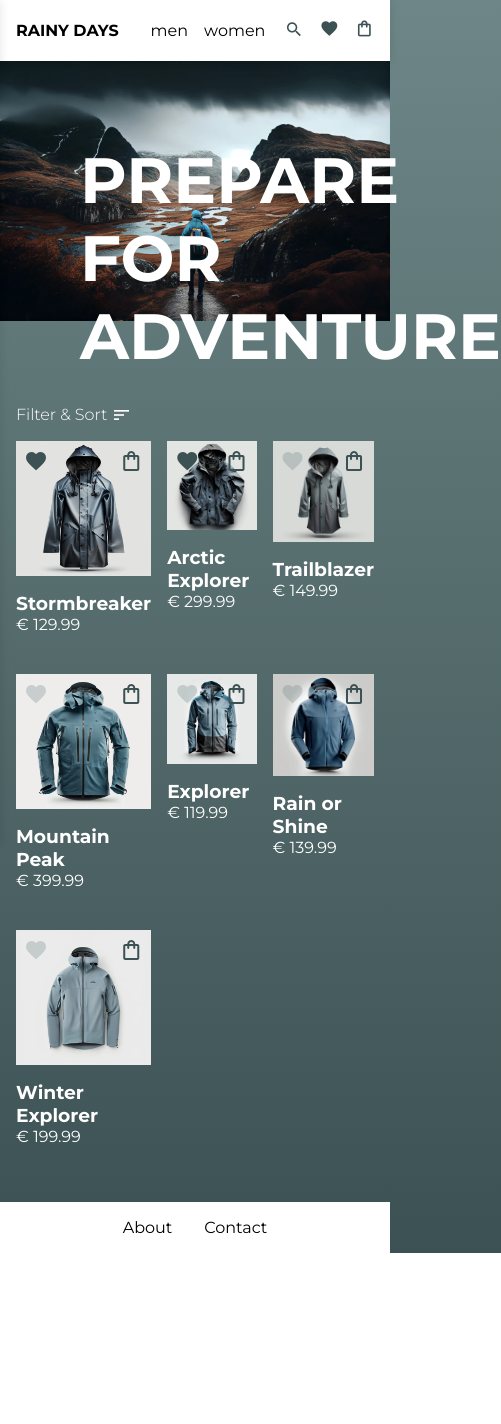
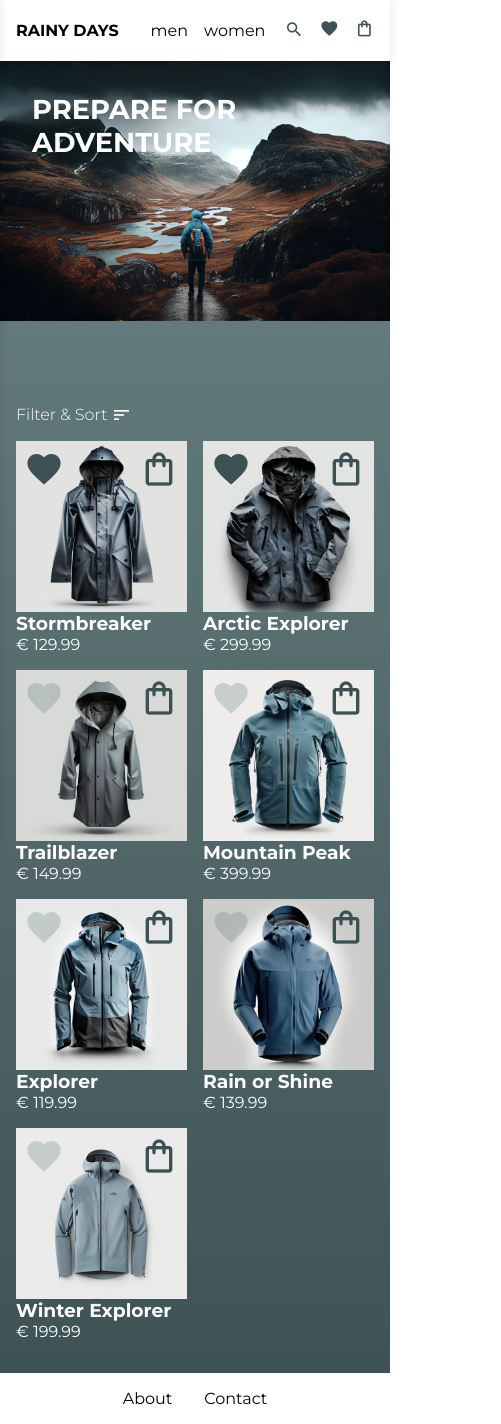
Before and after one commit to kyrregjerstad/Rainy-Days, a SvelteKit app: page /browse/men in a window 390 px wide. Shown: the whole page, 501 px wide, since content can reach past the window. Before the commit the page ends 1253 px from the top, so only its background shows below. Built offline with nearby package versions, Linux system fonts and the light colour scheme.

Commit message:
add media queries

```diff
--- a/src/components/FeaturedProducts.svelte
+++ b/src/components/FeaturedProducts.svelte
@@ -23,25 +23,25 @@
 <style>
   .featured-products {
     display: grid;
-    grid-template-columns: repeat(3, 1fr);
+    grid-template-columns: repeat(4, 1fr);
     grid-gap: 2rem;
     padding: 0;
-    margin: 1rem;
+    margin-block: 5rem;
+    margin-inline: 2rem;
   }
 
-  .product {
-    background-color: var(--clr-white);
-    box-shadow: 0 0 10px rgba(0, 0, 0, 0.1);
+  @media (max-width: 900px) {
+    .featured-products {
+      grid-template-columns: repeat(2, 1fr);
+      grid-gap: 1rem;
+      margin-block: 3rem;
+    }
   }
 
-  .featured-product-img {
-    width: 100%;
-    height: 100%;
-    object-fit: cover;
-  }
-
-  .product-text {
-    position: absolute;
-    margin: 1rem;
+  @media (max-width: 600px) {
+    .featured-products {
+      margin-block: 2.5rem;
+      margin-inline: 1rem;
+    }
   }
 </style>
--- /dev/null
+++ b/src/components/FeaturedText.svelte
@@ -0,0 +1,59 @@
+<section class="featured-text">
+  <div class="text">
+    <h2>Discover Our Collection of Stylish Jackets</h2>
+    <p>
+      Find your perfect rain jacket for any occasion. Our collection features
+      top-quality materials and stylish designs that will keep you comfortable
+      and dry no matter the weather. Browse our selection today and find the
+      perfect fit for you.
+    </p>
+  </div>
+  <div class="vertical-line" />
+  <div class="text">
+    <h2>Stay Dry and Comfortable on Rainy Days</h2>
+    <p>
+      Make a statement while staying comfortable and dry with our range of
+      stylish and functional rain jackets. Our jackets are made with durable
+      materials that will last season after season. Shop now and stay
+      fashionable in any weather.
+    </p>
+  </div>
+</section>
+
+<style>
+  section {
+    margin: 2rem 2rem;
+    color: var(--clr-black);
+  }
+
+  .featured-text {
+    display: grid;
+    grid-template-columns: 5fr 1fr 5fr;
+    grid-gap: 1rem;
+    text-align: center;
+  }
+
+  .vertical-line {
+    background-color: var(--clr-black);
+    width: 1px;
+    height: 100%;
+    justify-self: center;
+  }
+
+  .text h2 {
+    padding-block: 2rem;
+  }
+
+  .text {
+    padding-block: 15%;
+    line-height: 1.5rem;
+    color: var(--clr-white);
+  }
+
+  @media (min-width: 1200px) {
+    .text h2 {
+      font-size: 3rem;
+      line-height: 3rem;
+    }
+  }
+</style>
--- a/src/components/HeroImage.svelte
+++ b/src/components/HeroImage.svelte
@@ -1,33 +1,82 @@
 <script>
+  import { bind } from "svelte/internal";
+
   export let title = "Rainy Days";
   export let subtitle = "";
   export let imgSrc = "/assets/images/hero/hero-4.webp";
+
+  let scrollY;
+  let speed = 0.5;
+
+  const scrollRangeMin = 0;
+  const scrollRangeMax = 500;
+
+  const outputRangeMin = 1;
+  const outputRangeMax = 1.2;
+
+  const mapRange = (value, inMin, inMax, outMin, outMax) =>
+    ((value - inMin) * (outMax - outMin)) / (inMax - inMin) + outMin;
+
+  const clamp = (value, min, max) => Math.min(Math.max(value, min), max);
+
+  $: scaledValue = clamp(
+    mapRange(
+      scrollY,
+      scrollRangeMin,
+      scrollRangeMax,
+      outputRangeMin,
+      outputRangeMax
+    ),
+    outputRangeMin,
+    outputRangeMax
+  ).toFixed(4);
+
+  $: scaledValue, console.log(scaledValue);
 </script>
 
+<svelte:window bind:scrollY />
+
 <section class="hero">
-  <div class="text">
+  <div class="text" style:transform={`translate3d(0, ${scrollY}px, 0)`}>
     <h1>{title}</h1>
     <h2>{subtitle}</h2>
   </div>
-  <img src={imgSrc} alt="{title} hero image" />
+  <div class="image-container">
+    <img
+      src={imgSrc}
+      alt="{title} hero image"
+      style:transform={`translate3d(0, ${
+        scrollY * speed
+      }px, 0) scale3d(${scaledValue}, ${scaledValue}, 1)`}
+    />
+  </div>
 </section>
 
 <style>
   .text {
     position: absolute;
     color: var(--clr-white);
-    margin: 5rem;
+    margin: 2rem;
+    z-index: 10;
   }
   .text h1 {
-    font-size: 4rem;
+    font-size: 7vw;
     text-transform: uppercase;
   }
   .text h2 {
     font-size: 2rem;
   }
 
+  .image-container {
+    overflow: hidden;
+    object-fit: contain;
+    object-position: 100% 100%;
+    /* height: 10vh; */
+  }
+
   .hero {
     position: relative;
     margin: 0;
+    overflow: hidden;
   }
 </style>
--- a/src/components/browse/AddToCart.svelte
+++ b/src/components/browse/AddToCart.svelte
@@ -75,4 +75,10 @@
   span {
     color: var(--clr-button-icon);
   }
+
+  @media (max-width: 600px) {
+    button {
+      font-size: 2.5rem;
+    }
+  }
 </style>
--- a/src/components/browse/AddToFavorites.svelte
+++ b/src/components/browse/AddToFavorites.svelte
@@ -67,4 +67,10 @@
   .isFavorite {
     color: var(--clr-button-favorite-active);
   }
+
+  @media (max-width: 600px) {
+    button {
+      font-size: 2.5rem;
+    }
+  }
 </style>
--- a/src/components/browse/Product.svelte
+++ b/src/components/browse/Product.svelte
@@ -54,7 +54,6 @@
 <style>
   .product-container {
     position: relative;
-    margin-bottom: 1.5rem;
   }
 
   .product-container img {
@@ -69,7 +68,6 @@
   .product-image {
     aspect-ratio: 1 / 1;
     overflow: hidden;
-    margin-bottom: 1rem;
   }
 
   .buttons {
@@ -81,6 +79,7 @@
   }
 
   .featured-title {
+    word-spacing: 100vw;
     z-index: 10;
     position: absolute;
     margin: 1rem;
--- a/src/routes/+page.svelte
+++ b/src/routes/+page.svelte
@@ -1,6 +1,7 @@
 <script>
   import FeaturedCollections from "../components/FeaturedCollections.svelte";
   import FeaturedProducts from "../components/FeaturedProducts.svelte";
+  import FeaturedText from "../components/FeaturedText.svelte";
   import Footer from "../components/Footer.svelte";
   import HeroImage from "../components/HeroImage.svelte";
 </script>
@@ -8,28 +9,7 @@
 <HeroImage />
 <FeaturedProducts />
 <FeaturedCollections />
-
-<section class="featured-text">
-  <div class="text">
-    <h2>Discover Our Collection of Stylish Jackets</h2>
-    <p>
-      Find your perfect rain jacket for any occasion. Our collection features
-      top-quality materials and stylish designs that will keep you comfortable
-      and dry no matter the weather. Browse our selection today and find the
-      perfect fit for you.
-    </p>
-  </div>
-  <div class="vertical-line" />
-  <div class="text">
-    <h2>Stay Dry and Comfortable on Rainy Days</h2>
-    <p>
-      Make a statement while staying comfortable and dry with our range of
-      stylish and functional rain jackets. Our jackets are made with durable
-      materials that will last season after season. Shop now and stay
-      fashionable in any weather.
-    </p>
-  </div>
-</section>
+<FeaturedText />
 
 <section class="full-width-section">
   <div class="image-container">
@@ -47,30 +27,6 @@
     color: var(--clr-black);
   }
 
-  .featured-text {
-    display: grid;
-    grid-template-columns: 5fr 1fr 5fr;
-    grid-gap: 1rem;
-    text-align: center;
-  }
-
-  .vertical-line {
-    background-color: var(--clr-black);
-    width: 1px;
-    height: 100%;
-    justify-self: center;
-  }
-
-  .text h2 {
-    padding-block: 2rem;
-  }
-
-  .text {
-    padding-block: 15%;
-    line-height: 1.5rem;
-    color: var(--clr-white);
-  }
-
   .full-width-section {
     padding: 0;
     margin: 0;
--- a/src/routes/browse/+layout.svelte
+++ b/src/routes/browse/+layout.svelte
@@ -9,6 +9,20 @@
 </div>
 
 <style>
-  .browse-page {
+  :global(.products-grid) {
+    display: grid;
+    grid-template-columns: repeat(3, 1fr);
+    grid-gap: 1rem;
+  }
+
+  @media (min-width: 1200px) {
+    :global(.products-grid) {
+      grid-template-columns: repeat(4, 1fr);
+    }
+  }
+  @media (max-width: 600px) {
+    :global(.products-grid) {
+      grid-template-columns: repeat(2, 1fr);
+    }
   }
 </style>
--- a/src/routes/browse/men/+page.svelte
+++ b/src/routes/browse/men/+page.svelte
@@ -63,9 +63,4 @@
     margin-top: 5rem;
     margin-inline: 1rem;
   }
-  .products-grid {
-    display: grid;
-    grid-template-columns: repeat(3, 1fr);
-    grid-gap: 1rem;
-  }
 </style>
--- a/src/routes/browse/women/+page.svelte
+++ b/src/routes/browse/women/+page.svelte
@@ -64,9 +64,4 @@
     margin-top: 5rem;
     margin-inline: 1rem;
   }
-  .products-grid {
-    display: grid;
-    grid-template-columns: repeat(3, 1fr);
-    grid-gap: 1rem;
-  }
 </style>
--- a/src/stores/inventory.js
+++ b/src/stores/inventory.js
@@ -123,7 +123,7 @@ export const inventory = [
   },
   {
     id: "WkQEEEu_e8CK",
-    isFeatured: false,
+    isFeatured: true,
     name: "Snowbird",
     description:
       "A heavy-duty jacket designed for skiing and other winter sports. Made from waterproof and windproof materials, this jacket will keep you warm and dry on the slopes.",
```
Also changed, not shown: src/routes/cart/+page.svelte (+5 -4 lines).
